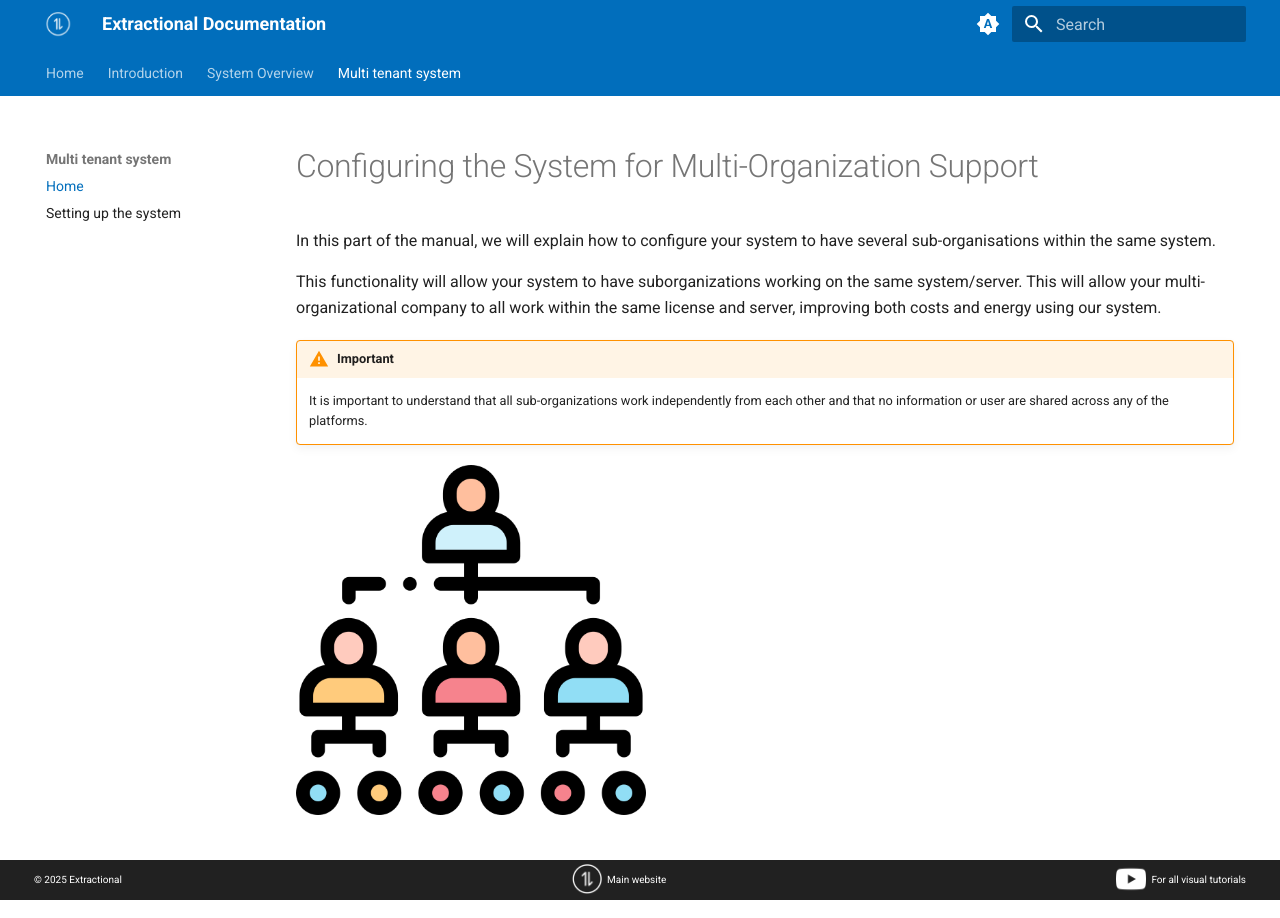
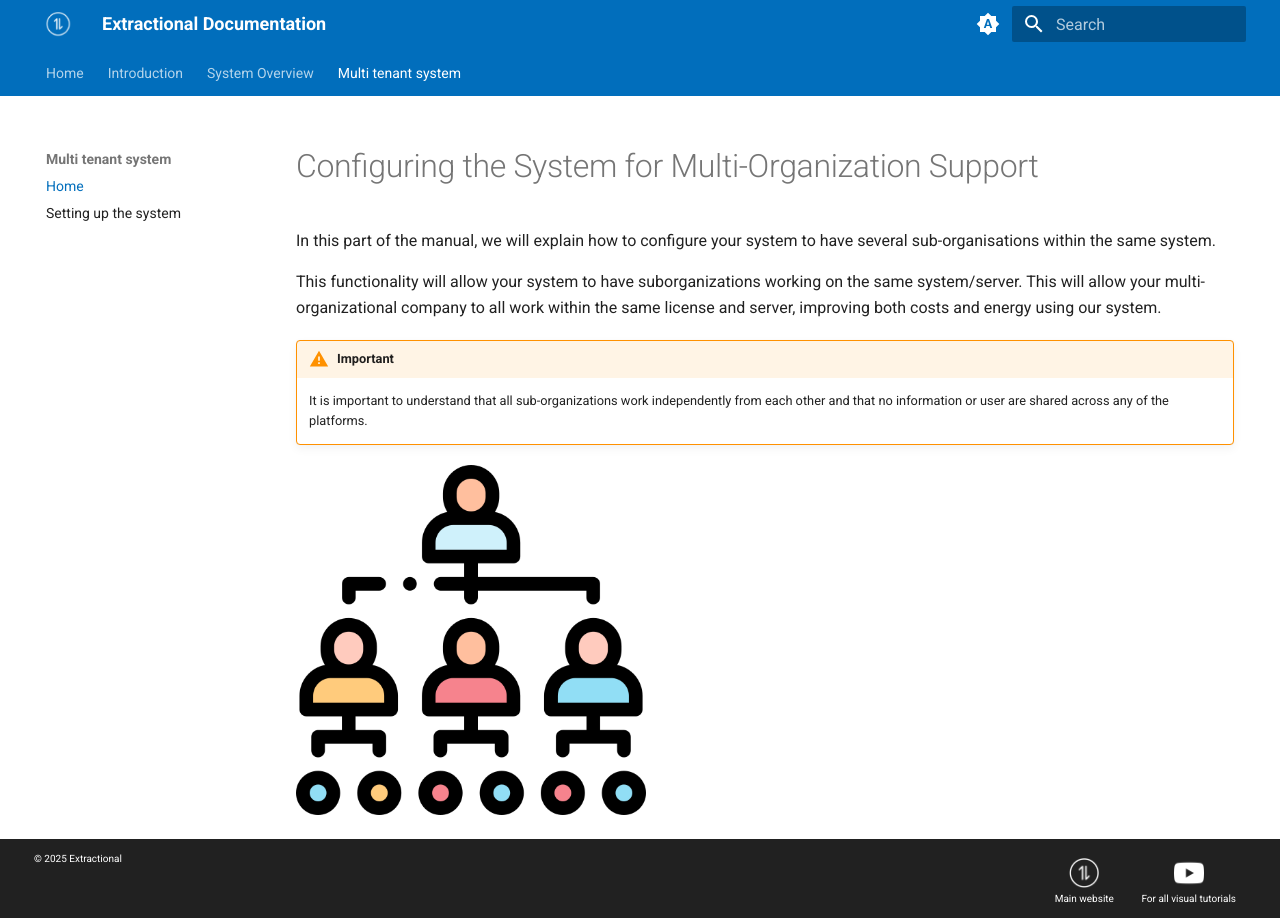
Before and after one commit to oliveira-andre-unilu/Extractional_Documentation, an MkDocs documentation site: the page built from docs/Multi tenant system/index.md, in a window 1280 px wide. Built offline with MkDocs 1.6.1 and Material for MkDocs 9.7.7, drawn with Linux system fonts in a browser that asks for light colours.

Commit message:
feat: updated footer style and alignment

```diff
--- a/docs/stylesheets/extra.css
+++ b/docs/stylesheets/extra.css
@@ -5,8 +5,11 @@
 }
 
 .footer-link {
-  display: inline-flex;
+  display: inline-grid;
+  place-items: center;
+  margin: 15px 10px 10px 15px;
   align-items: center;
+  align-self: center;
   gap: 0.5em;
   text-decoration: none;
   font-size: 0.5rem;
@@ -15,6 +18,9 @@
 }
 .footer-link:hover {
   text-decoration: underline;
+  background-color: #013256;
+  border-radius: 5px;
+
 }
 
 @media print {
--- a/overrides/partials/footer.html
+++ b/overrides/partials/footer.html
@@ -8,8 +8,6 @@
             <img src="{{ base_url }}/img/icon_transparent.png" alt="Logo" height="30">
             <span>Main website</span>
         </a>
-    </div>
-    <div class="md-footer__col" style="text-align: right;">
         <a href="https://www.youtube.com/@Extractional" class="footer-link">
             <img src="{{ base_url }}/img/Icons_and_more/youtube_logo.png" alt="YouTube" height="30">
             <span>For all visual tutorials</span>
```
